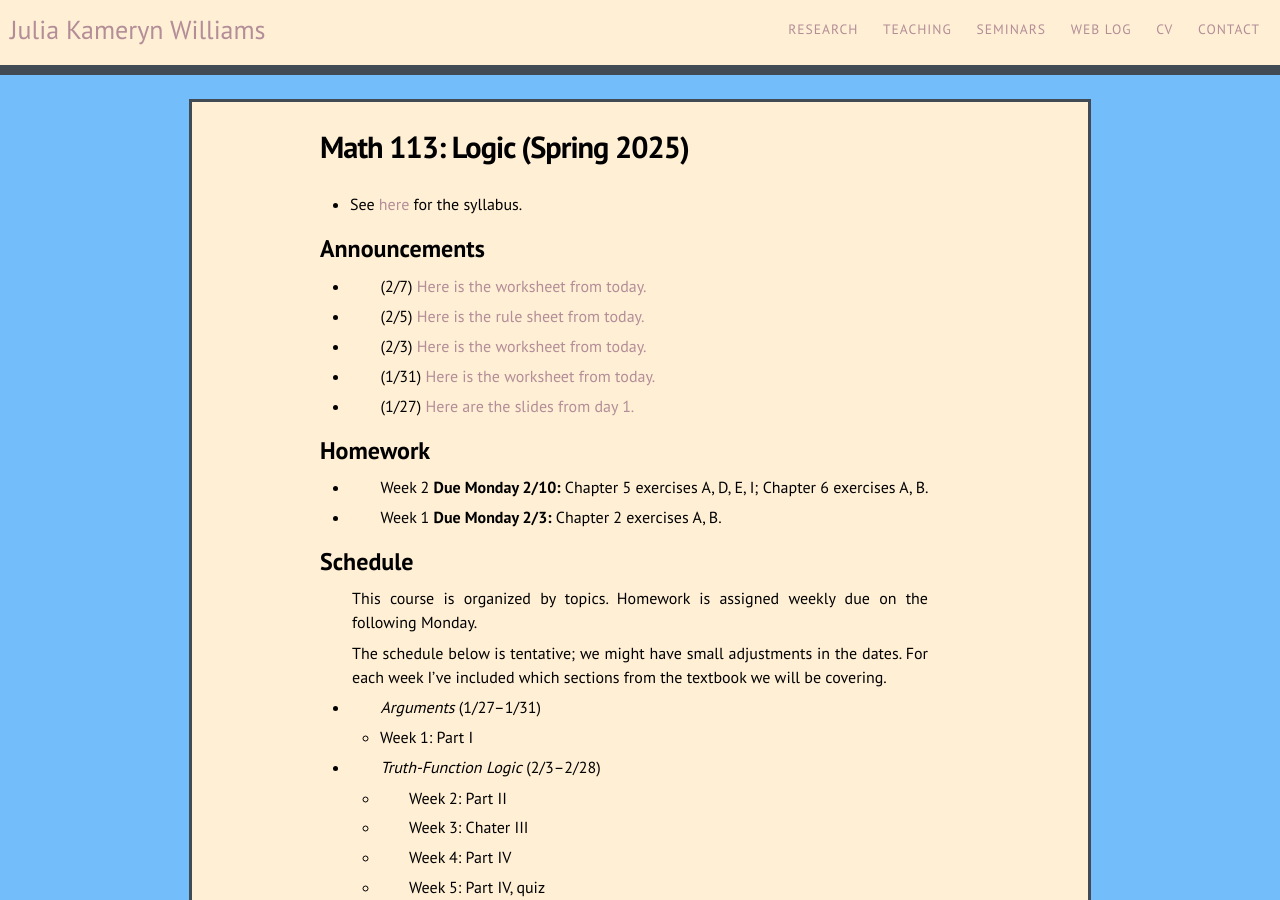
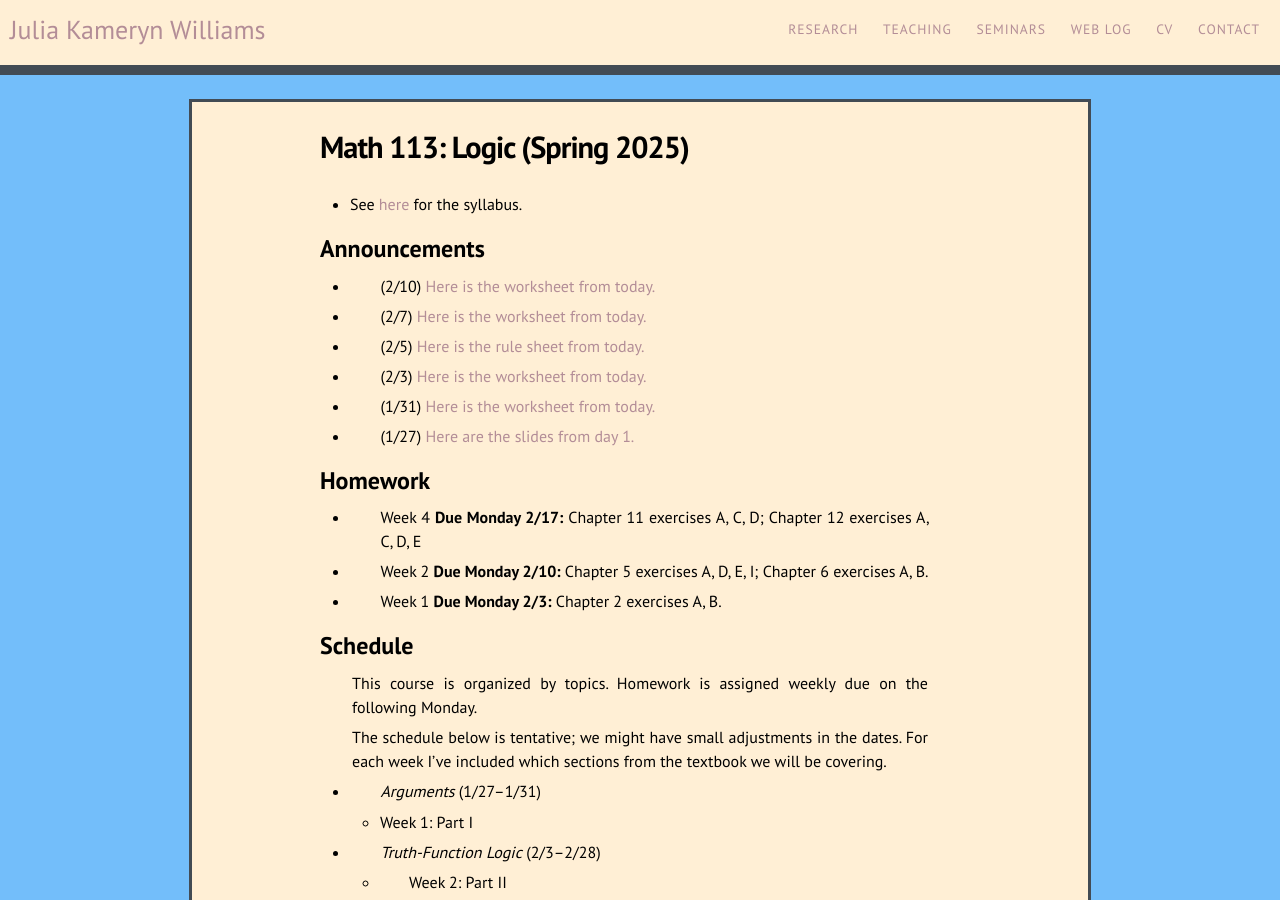
Before and after one commit to kamerynjw/kamerynjw.github.io, a Jekyll site: the page built from teaching/2025/math113.md, in a window 1280 px wide and 900 px high. Built offline with Jekyll 4.4.1, drawn with Linux system fonts in a browser that asks for light colours; nearby versions of some CDN libraries.

Commit message:
new ws, new home ork

```diff
--- a/teaching/2025/math113.md
+++ b/teaching/2025/math113.md
@@ -9,6 +9,8 @@ permalink: /teaching/2025/math113/
 
 Announcements
 -------------
+
+* (2/10) [Here is the worksheet from today.]({{ page.url }}ws2-10.pdf)
 
 * (2/7) [Here is the worksheet from today.]({{ page.url }}ws2-7.pdf)
 
@@ -22,6 +24,8 @@ Announcements
 
 Homework
 --------
+
+* Week 4 **Due Monday 2/17:** Chapter 11 exercises A, C, D; Chapter 12 exercises A, C, D, E
 
 * Week 2 **Due Monday 2/10:** Chapter 5 exercises A, D, E, I; Chapter 6 exercises A, B.
 
```
Also changed, not shown: 1 other file.
